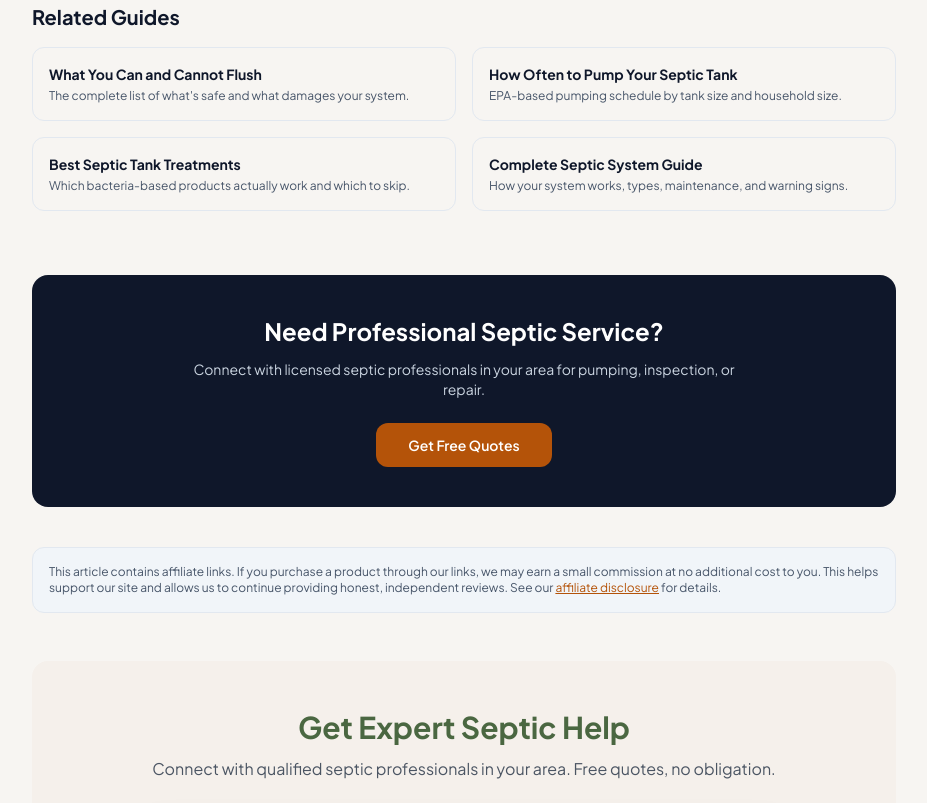
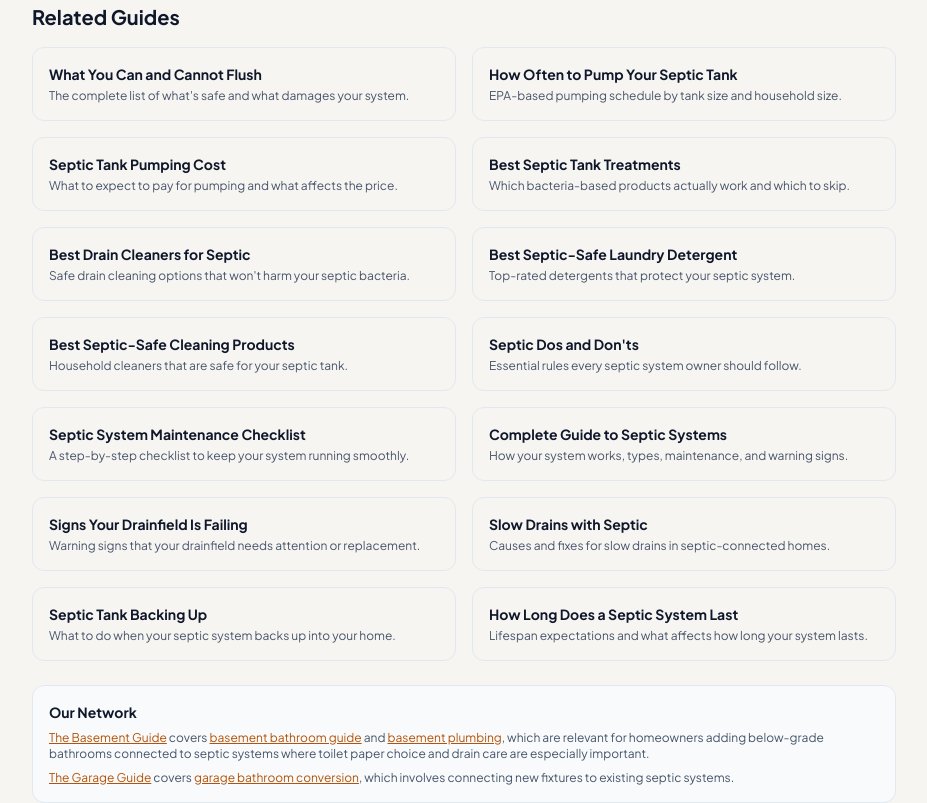
Before and after one commit to thebasementguide2026/theseptic.guide-, a Next.js app: page /reviews/best-toilet-paper-for-septic in a window 1280 px wide. Shown: the part 6540-7343 px from the top of the page, without its empty margins (176-1103 px from the left). Built offline with nearby package versions, Linux system fonts and the light colour scheme.

Commit message:
Replace Related Guides with expanded list and network section

```diff
--- a/app/reviews/best-toilet-paper-for-septic/page.tsx
+++ b/app/reviews/best-toilet-paper-for-septic/page.tsx
@@ -383,7 +383,7 @@ export default function BestToiletPaperForSeptic() {
         {/* Related Guides */}
         <div className='mb-16'>
           <h2 className='text-xl font-bold text-slate-900 mb-4'>Related Guides</h2>
-          <div className='grid md:grid-cols-2 gap-4'>
+                    <div className='grid md:grid-cols-2 gap-4'>
             <Link href='/articles/what-can-cannot-flush-septic-system' className='block p-4 border border-slate-200 rounded-lg hover:shadow-md transition-shadow'>
               <h3 className='font-bold text-slate-900 mb-1 text-sm'>What You Can and Cannot Flush</h3>
               <p className='text-slate-600 text-xs'>The complete list of what&apos;s safe and what damages your system.</p>
@@ -392,14 +392,59 @@ export default function BestToiletPaperForSeptic() {
               <h3 className='font-bold text-slate-900 mb-1 text-sm'>How Often to Pump Your Septic Tank</h3>
               <p className='text-slate-600 text-xs'>EPA-based pumping schedule by tank size and household size.</p>
             </Link>
+            <Link href='/articles/septic-tank-pumping-cost' className='block p-4 border border-slate-200 rounded-lg hover:shadow-md transition-shadow'>
+              <h3 className='font-bold text-slate-900 mb-1 text-sm'>Septic Tank Pumping Cost</h3>
+              <p className='text-slate-600 text-xs'>What to expect to pay for pumping and what affects the price.</p>
+            </Link>
             <Link href='/reviews/best-septic-tank-treatments' className='block p-4 border border-slate-200 rounded-lg hover:shadow-md transition-shadow'>
               <h3 className='font-bold text-slate-900 mb-1 text-sm'>Best Septic Tank Treatments</h3>
               <p className='text-slate-600 text-xs'>Which bacteria-based products actually work and which to skip.</p>
             </Link>
+            <Link href='/reviews/best-drain-cleaners-for-septic' className='block p-4 border border-slate-200 rounded-lg hover:shadow-md transition-shadow'>
+              <h3 className='font-bold text-slate-900 mb-1 text-sm'>Best Drain Cleaners for Septic</h3>
+              <p className='text-slate-600 text-xs'>Safe drain cleaning options that won&apos;t harm your septic bacteria.</p>
+            </Link>
+            <Link href='/reviews/best-septic-safe-laundry-detergent' className='block p-4 border border-slate-200 rounded-lg hover:shadow-md transition-shadow'>
+              <h3 className='font-bold text-slate-900 mb-1 text-sm'>Best Septic-Safe Laundry Detergent</h3>
+              <p className='text-slate-600 text-xs'>Top-rated detergents that protect your septic system.</p>
+            </Link>
+            <Link href='/reviews/best-septic-safe-cleaning-products' className='block p-4 border border-slate-200 rounded-lg hover:shadow-md transition-shadow'>
+              <h3 className='font-bold text-slate-900 mb-1 text-sm'>Best Septic-Safe Cleaning Products</h3>
+              <p className='text-slate-600 text-xs'>Household cleaners that are safe for your septic tank.</p>
+            </Link>
+            <Link href='/articles/septic-dos-and-donts' className='block p-4 border border-slate-200 rounded-lg hover:shadow-md transition-shadow'>
+              <h3 className='font-bold text-slate-900 mb-1 text-sm'>Septic Dos and Don&apos;ts</h3>
+              <p className='text-slate-600 text-xs'>Essential rules every septic system owner should follow.</p>
+            </Link>
+            <Link href='/articles/septic-system-maintenance-checklist' className='block p-4 border border-slate-200 rounded-lg hover:shadow-md transition-shadow'>
+              <h3 className='font-bold text-slate-900 mb-1 text-sm'>Septic System Maintenance Checklist</h3>
+              <p className='text-slate-600 text-xs'>A step-by-step checklist to keep your system running smoothly.</p>
+            </Link>
             <Link href='/articles/complete-septic-guide' className='block p-4 border border-slate-200 rounded-lg hover:shadow-md transition-shadow'>
-              <h3 className='font-bold text-slate-900 mb-1 text-sm'>Complete Septic System Guide</h3>
+              <h3 className='font-bold text-slate-900 mb-1 text-sm'>Complete Guide to Septic Systems</h3>
               <p className='text-slate-600 text-xs'>How your system works, types, maintenance, and warning signs.</p>
             </Link>
+            <Link href='/articles/signs-drainfield-is-failing' className='block p-4 border border-slate-200 rounded-lg hover:shadow-md transition-shadow'>
+              <h3 className='font-bold text-slate-900 mb-1 text-sm'>Signs Your Drainfield Is Failing</h3>
+              <p className='text-slate-600 text-xs'>Warning signs that your drainfield needs attention or replacement.</p>
+            </Link>
+            <Link href='/articles/slow-drains-with-septic' className='block p-4 border border-slate-200 rounded-lg hover:shadow-md transition-shadow'>
+              <h3 className='font-bold text-slate-900 mb-1 text-sm'>Slow Drains with Septic</h3>
+              <p className='text-slate-600 text-xs'>Causes and fixes for slow drains in septic-connected homes.</p>
+            </Link>
+            <Link href='/articles/septic-tank-backing-up' className='block p-4 border border-slate-200 rounded-lg hover:shadow-md transition-shadow'>
+              <h3 className='font-bold text-slate-900 mb-1 text-sm'>Septic Tank Backing Up</h3>
+              <p className='text-slate-600 text-xs'>What to do when your septic system backs up into your home.</p>
+            </Link>
+            <Link href='/articles/how-long-does-septic-system-last' className='block p-4 border border-slate-200 rounded-lg hover:shadow-md transition-shadow'>
+              <h3 className='font-bold text-slate-900 mb-1 text-sm'>How Long Does a Septic System Last</h3>
+              <p className='text-slate-600 text-xs'>Lifespan expectations and what affects how long your system lasts.</p>
+            </Link>
+          </div>
+          <div className='mt-6 p-4 bg-slate-50 border border-slate-200 rounded-lg'>
+            <h3 className='font-bold text-slate-900 text-sm mb-2'>Our Network</h3>
+            <p className='text-slate-600 text-xs mb-2'><a href='https://thebasement.guide' target='_blank' rel='noopener noreferrer' className='text-amber-700 underline hover:text-amber-800'>The Basement Guide</a> covers <a href='https://thebasement.guide/basement-bathroom-guide' target='_blank' rel='noopener noreferrer' className='text-amber-700 underline hover:text-amber-800'>basement bathroom guide</a> and <a href='https://thebasement.guide/basement-plumbing' target='_blank' rel='noopener noreferrer' className='text-amber-700 underline hover:text-amber-800'>basement plumbing</a>, which are relevant for homeowners adding below-grade bathrooms connected to septic systems where toilet paper choice and drain care are especially important.</p>
+            <p className='text-slate-600 text-xs'><a href='https://thegarage.guide' target='_blank' rel='noopener noreferrer' className='text-amber-700 underline hover:text-amber-800'>The Garage Guide</a> covers <a href='https://thegarage.guide/garage-bathroom-conversion' target='_blank' rel='noopener noreferrer' className='text-amber-700 underline hover:text-amber-800'>garage bathroom conversion</a>, which involves connecting new fixtures to existing septic systems.</p>
           </div>
         </div>
 
```
